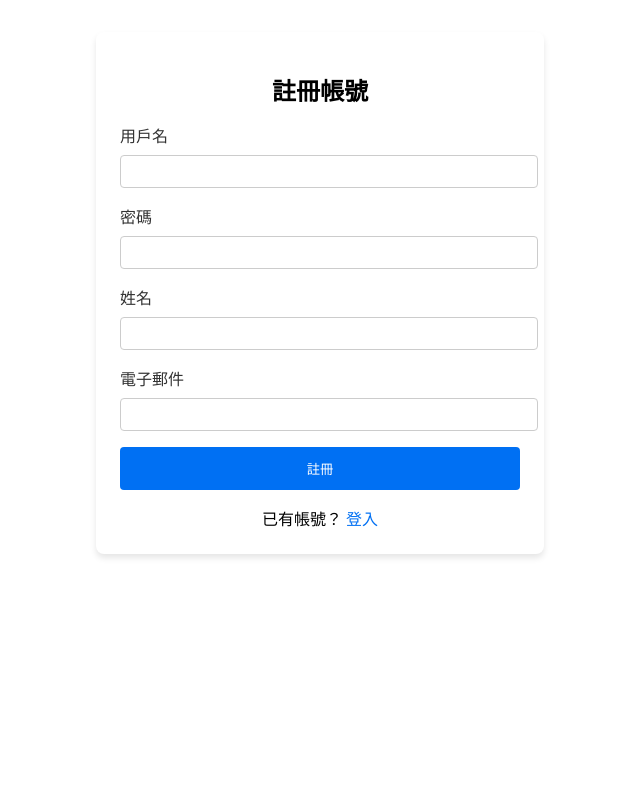
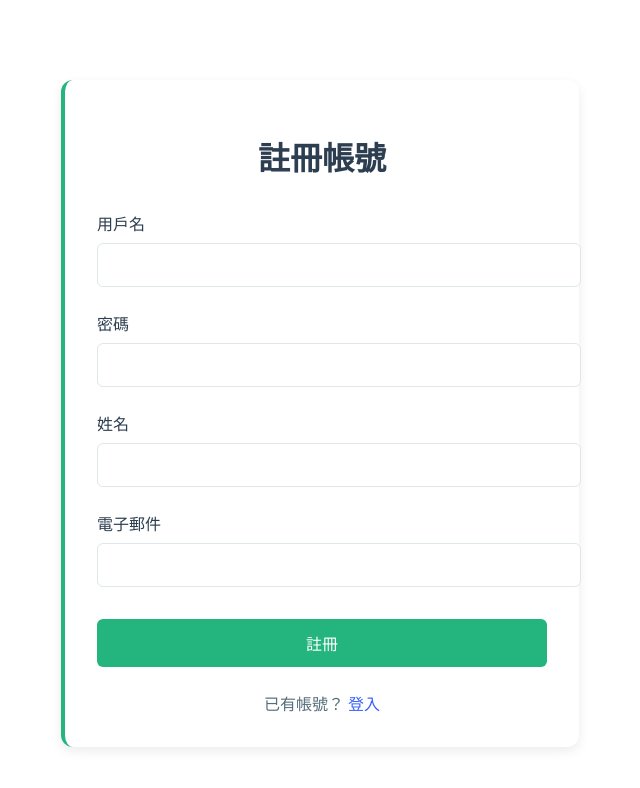
Before and after one commit to alicezuber/BCCT-Platform, a Next.js app in the folder my-new-dapp/: page /register in a window 1280 px wide. Shown: the top 788 px of the page, without its empty margins (320-960 px from the left). Built offline with nearby package versions, Linux system fonts and the light colour scheme.

Commit message:
## vd新增Login.module.cssRegister.module.css

```diff
--- a/my-new-dapp/pages/styles/Login.module.css
+++ b/my-new-dapp/pages/styles/Login.module.css
@@ -1,71 +1,124 @@
-/* styles/Login.module.css */
 .container {
-    max-width: 400px;
-    margin: 2rem auto;
-    padding: 1.5rem;
-    background-color: #ffffff;
-    border-radius: 8px;
-    box-shadow: 0 4px 6px rgba(0, 0, 0, 0.1);
+  max-width: 450px;
+  margin: 80px auto;
+  padding: 32px;
+  background-color: white;
+  border-radius: 12px;
+  box-shadow: 0 4px 12px rgba(0, 0, 0, 0.08);
+  border-left: 4px solid #24b47e;
+  position: relative;
+  z-index: 1;
 }
 
 .title {
-    font-size: 1.5rem;
-    font-weight: bold;
-    margin-bottom: 1rem;
   text-align: center;
+  color: #2c3e50;
+  font-size: 2rem;
+  font-weight: 700;
+  margin-bottom: 32px;
 }
 
 .formGroup {
-    margin-bottom: 1rem;
+  margin-bottom: 24px;
 }
 
 .label {
   display: block;
-    margin-bottom: 0.5rem;
-    color: #333333;
+  margin-bottom: 8px;
+  font-weight: 500;
+  color: #2c3e50;
 }
 
 .input {
   width: 100%;
-    padding: 0.5rem;
-    border: 1px solid #cccccc;
-    border-radius: 4px;
+  padding: 12px 16px;
+  border: 1px solid #e0e7e9;
+  border-radius: 6px;
+  font-size: 1rem;
+  transition: all 0.3s ease-in-out;
+}
+
+.input:focus {
+  outline: none;
+  border-color: #24b47e;
+  box-shadow: 0 0 0 2px rgba(36, 180, 126, 0.2);
 }
 
 .button {
   width: 100%;
-    padding: 0.75rem;
-    background-color: #0070f3;
-    color: #ffffff;
+  padding: 12px 16px;
+  background: #24b47e;
+  color: white;
   border: none;
-    border-radius: 4px;
+  border-radius: 6px;
   cursor: pointer;
+  font-weight: 500;
+  font-size: 1rem;
+  transition: all 0.3s ease-in-out;
+  margin-top: 8px;
 }
 
 .button:hover {
-    background-color: #005bb5;
+  background: #1a9d6a;
+  transform: translateY(-2px);
+  box-shadow: 0 4px 12px rgba(0, 0, 0, 0.08);
+}
+
+.button:disabled {
+  background: #a0a0a0;
+  cursor: not-allowed;
+  transform: none;
+  box-shadow: none;
 }
 
 .error {
-    background-color: #ffe5e5;
-    color: #cc0000;
-    padding: 0.75rem;
-    border: 1px solid #cc0000;
-    border-radius: 4px;
-    margin-bottom: 1rem;
-    text-align: center;
+  padding: 12px 16px;
+  background-color: rgba(244, 67, 54, 0.1);
+  border-left: 4px solid #f44336;
+  color: #f44336;
+  border-radius: 6px;
+  margin-bottom: 24px;
 }
 
 .extra {
-    margin-top: 1rem;
   text-align: center;
+  margin-top: 24px;
+  color: #546e7a;
 }
 
 .link {
-    color: #0070f3;
+  color: #3861fb;
   text-decoration: none;
+  font-weight: 500;
+  transition: all 0.3s ease-in-out;
 }
 
 .link:hover {
+  color: #2a4ed7;
   text-decoration: underline;
 }
+
+/* 響應式設計 */
+@media (max-width: 480px) {
+  .container {
+    margin: 40px 16px;
+    padding: 24px;
+  }
+
+  .title {
+    font-size: 1.8rem;
+  }
+}
+
+/* 背景圖樣式 */
+/* 請確保您有設定一個頁面層級的容器來包含背景圖 */
+/* 範例用法:
+.pageContainer {
+  position: relative;
+  min-height: 100vh;
+  background-image: url('/carbon-bg.svg');
+  background-size: cover;
+  background-position: center;
+  background-attachment: fixed;
+}
+*/
--- a/my-new-dapp/pages/styles/Register.module.css
+++ b/my-new-dapp/pages/styles/Register.module.css
@@ -1,71 +1,124 @@
-/* styles/Register.module.css */
 .container {
-    max-width: 400px;
-    margin: 2rem auto;
-    padding: 1.5rem;
-    background-color: #ffffff;
-    border-radius: 8px;
-    box-shadow: 0 4px 6px rgba(0, 0, 0, 0.1);
+  max-width: 450px;
+  margin: 80px auto;
+  padding: 32px;
+  background-color: white;
+  border-radius: 12px;
+  box-shadow: 0 4px 12px rgba(0, 0, 0, 0.08);
+  border-left: 4px solid #24b47e;
+  position: relative;
+  z-index: 1;
 }
 
 .title {
-    font-size: 1.5rem;
-    font-weight: bold;
-    margin-bottom: 1rem;
   text-align: center;
+  color: #2c3e50;
+  font-size: 2rem;
+  font-weight: 700;
+  margin-bottom: 32px;
 }
 
 .formGroup {
-    margin-bottom: 1rem;
+  margin-bottom: 24px;
 }
 
 .label {
   display: block;
-    margin-bottom: 0.5rem;
-    color: #333333;
+  margin-bottom: 8px;
+  font-weight: 500;
+  color: #2c3e50;
 }
 
 .input {
   width: 100%;
-    padding: 0.5rem;
-    border: 1px solid #cccccc;
-    border-radius: 4px;
+  padding: 12px 16px;
+  border: 1px solid #e0e7e9;
+  border-radius: 6px;
+  font-size: 1rem;
+  transition: all 0.3s ease-in-out;
+}
+
+.input:focus {
+  outline: none;
+  border-color: #24b47e;
+  box-shadow: 0 0 0 2px rgba(36, 180, 126, 0.2);
 }
 
 .button {
   width: 100%;
-    padding: 0.75rem;
-    background-color: #0070f3;
-    color: #ffffff;
+  padding: 12px 16px;
+  background: #24b47e;
+  color: white;
   border: none;
-    border-radius: 4px;
+  border-radius: 6px;
   cursor: pointer;
+  font-weight: 500;
+  font-size: 1rem;
+  transition: all 0.3s ease-in-out;
+  margin-top: 8px;
 }
 
 .button:hover {
-    background-color: #005bb5;
+  background: #1a9d6a;
+  transform: translateY(-2px);
+  box-shadow: 0 4px 12px rgba(0, 0, 0, 0.08);
+}
+
+.button:disabled {
+  background: #a0a0a0;
+  cursor: not-allowed;
+  transform: none;
+  box-shadow: none;
 }
 
 .error {
-    background-color: #ffe5e5;
-    color: #cc0000;
-    padding: 0.75rem;
-    border: 1px solid #cc0000;
-    border-radius: 4px;
-    margin-bottom: 1rem;
-    text-align: center;
+  padding: 12px 16px;
+  background-color: rgba(244, 67, 54, 0.1);
+  border-left: 4px solid #f44336;
+  color: #f44336;
+  border-radius: 6px;
+  margin-bottom: 24px;
 }
 
 .extra {
-    margin-top: 1rem;
   text-align: center;
+  margin-top: 24px;
+  color: #546e7a;
 }
 
 .link {
-    color: #0070f3;
+  color: #3861fb;
   text-decoration: none;
+  font-weight: 500;
+  transition: all 0.3s ease-in-out;
 }
 
 .link:hover {
+  color: #2a4ed7;
   text-decoration: underline;
 }
+
+/* 響應式設計 */
+@media (max-width: 480px) {
+  .container {
+    margin: 40px 16px;
+    padding: 24px;
+  }
+
+  .title {
+    font-size: 1.8rem;
+  }
+}
+
+/* 背景圖樣式 */
+/* 請確保您有設定一個頁面層級的容器來包含背景圖 */
+/* 範例用法:
+.pageContainer {
+  position: relative;
+  min-height: 100vh;
+  background-image: url('/carbon-bg.svg');
+  background-size: cover;
+  background-position: center;
+  background-attachment: fixed;
+}
+*/
```
Also changed, not shown: 1 other file (tests, documents, lock files or other folders). Lines whose indentation alone changed are shown as unchanged.
